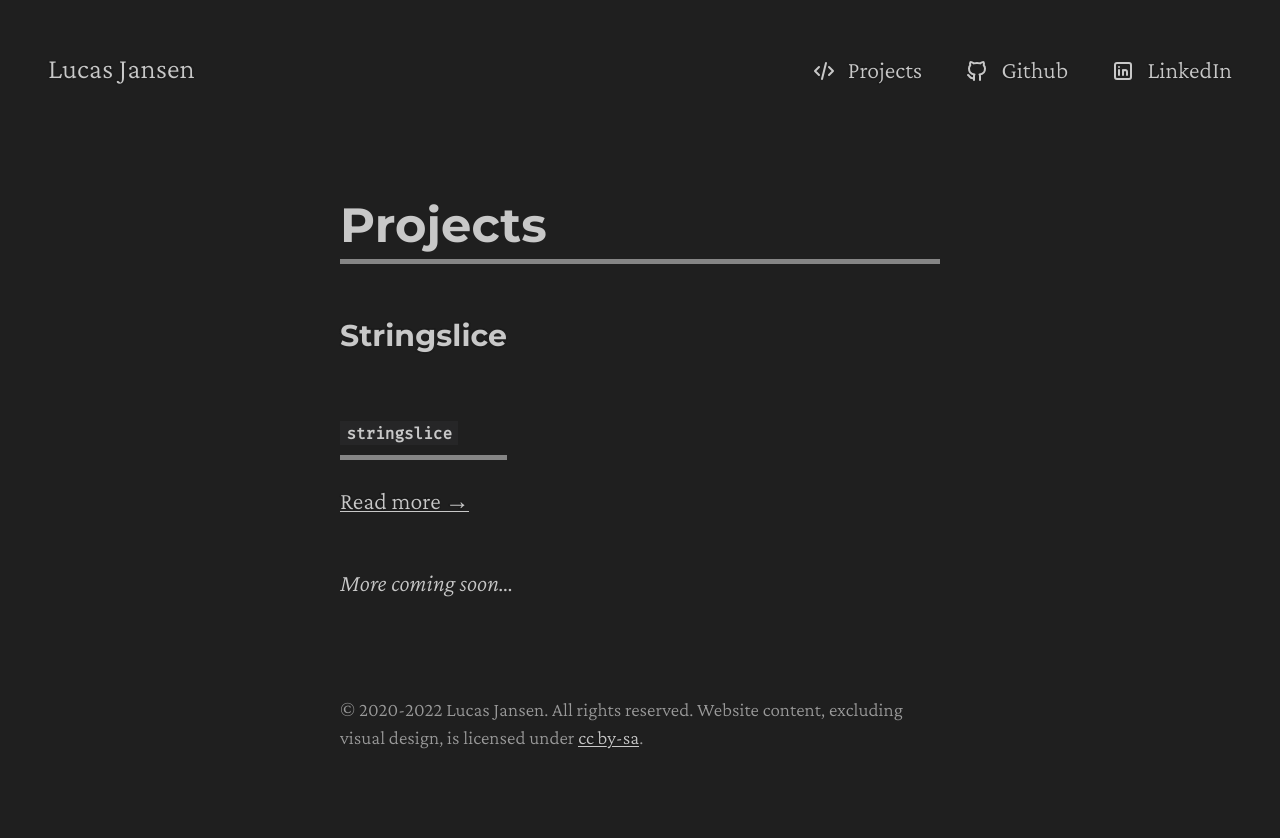
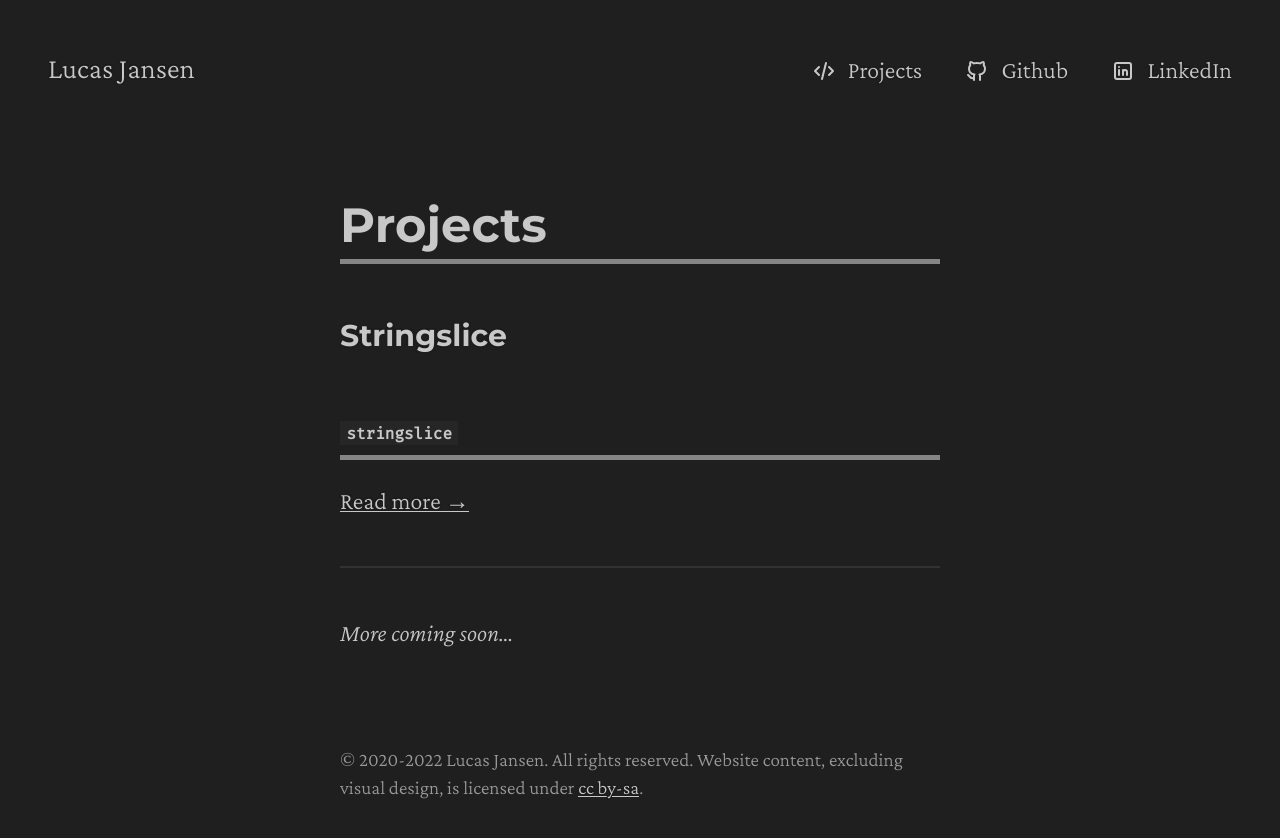
Before and after one commit to staticintlucas/staticintlucas.github.io, a Jekyll site: the page built from projects.html, in a window 1280 px wide. Shown: the top 838 px of the page. Built offline with Jekyll 4.4.1, drawn with Linux system fonts in a browser that asks for light colours.

Commit message:
Use hr in projects page

```diff
--- a/_sass/main.scss
+++ b/_sass/main.scss
@@ -375,15 +375,22 @@ table {
 }
 
 div.card {
-  display: inline-block;
+  display: block;
+  margin: 2 * $paragraph-spacing 0;
+
+  >:first-child {
+    margin-top: 0;
+  }
+
+  >:last-child {
+    margin-bottom: 0;
+  }
 }
 
 hr {
-  width: 40%;
-  height: $grey-thickness;
-  border: none;
-  background: $hr-color;
-  margin: 2 * $paragraph-spacing auto;
+  border: solid 0 $lighterer;
+  border-bottom-width: $hr-thickness;
+  margin: 2 * $paragraph-spacing 0;
 }
 
 svg.icon-tabler {
--- a/_sass/variables.scss
+++ b/_sass/variables.scss
@@ -61,6 +61,7 @@ $bullet-font-size: 0.8em;
 
 $highlight-line: 3pt;
 $grey-thickness: 0.12em;
+$hr-thickness: 1.5pt;
 
 @function shadow($width, $height, $color) {
   $output: '';
--- a/projects.html
+++ b/projects.html
@@ -18,6 +18,8 @@ title: Projects
   </p>
 </div>
 
+<hr>
+
 {% endfor %}
 
 <p>
```
